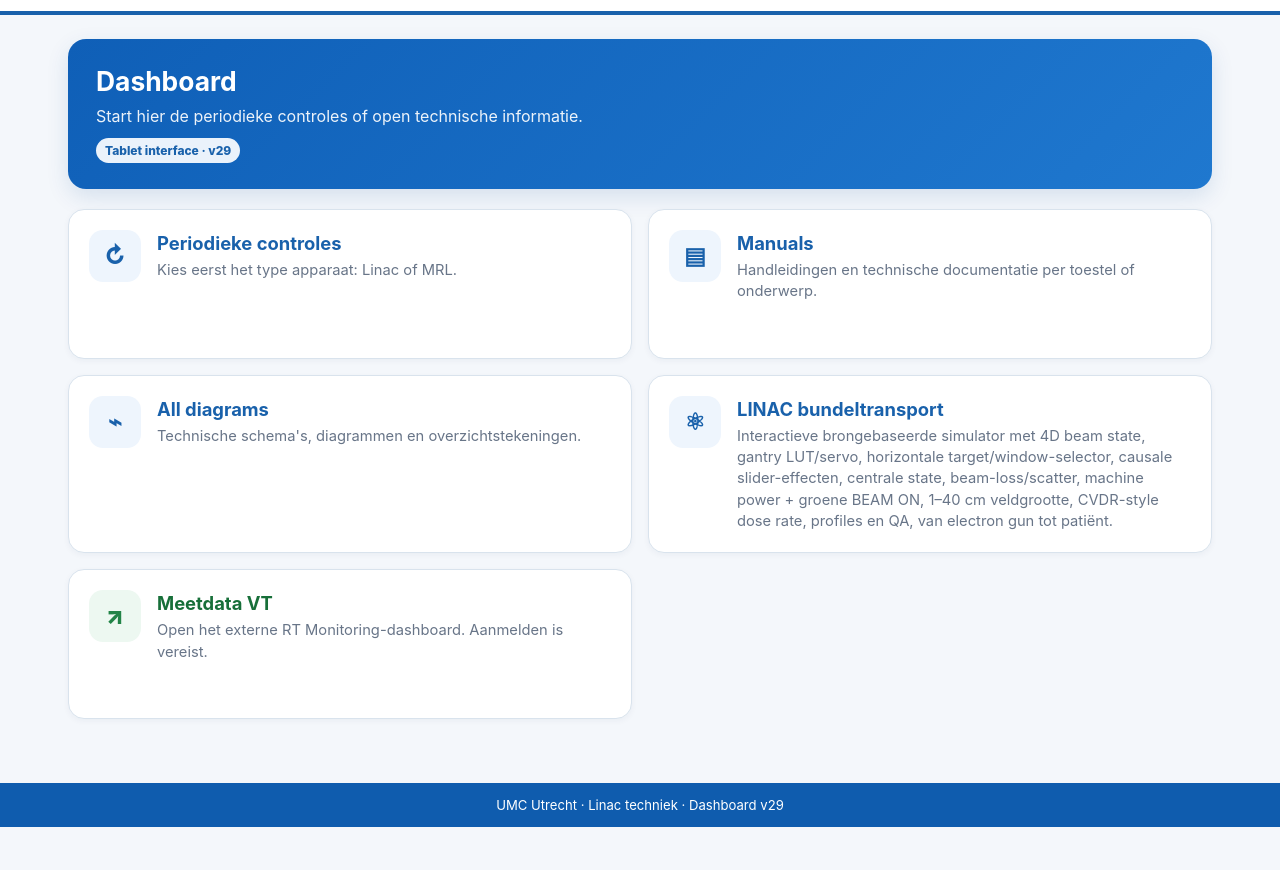
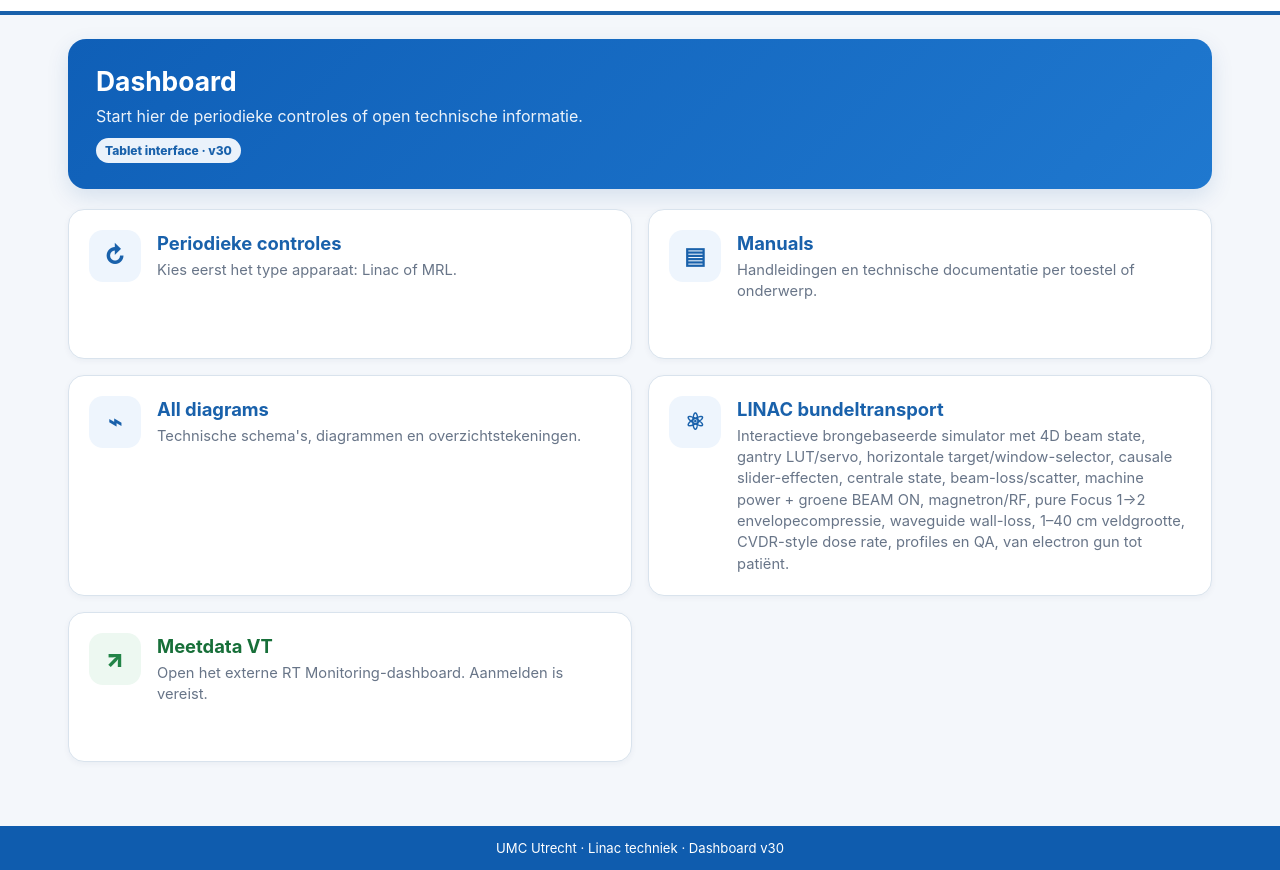
Before and after one commit to thomasgerritsen-code/lichtveld-qa, a plain HTML site: page index.html in a window 1280 px wide. Shown: the part 152-1022 px from the top of the page. Before the commit the page ends 979 px from the top, so only its background shows below. Drawn offline with Linux system fonts and the light colour scheme.

Commit message:
Port v14 changes: index.html

```diff
--- a/index.html
+++ b/index.html
@@ -21,7 +21,7 @@
   <section class="hero">
     <h2>Dashboard</h2>
     <p>Start hier de periodieke controles of open technische informatie.</p>
-    <span class="badge">Tablet interface · v29</span>
+    <span class="badge">Tablet interface · v30</span>
   </section>
 
   <nav class="dashboardGrid" aria-label="Hoofdstukken">
@@ -35,14 +35,14 @@
       <span><h3>Manuals</h3><p>Handleidingen en technische documentatie per toestel of onderwerp.</p></span>
     </a>
 
-    <a class="dashTile" href="all-diagrams.html?v=11">
+    <a class="dashTile" href="all-diagrams.html?v=12">
       <span class="dashIcon">⌁</span>
       <span><h3>All diagrams</h3><p>Technische schema's, diagrammen en overzichtstekeningen.</p></span>
     </a>
 
-    <a class="dashTile" href="linac-simulator/index.html?v=13">
+    <a class="dashTile" href="linac-simulator/index.html?v=14">
       <span class="dashIcon">⚛</span>
-      <span><h3>LINAC bundeltransport</h3><p>Interactieve brongebaseerde simulator met 4D beam state, gantry LUT/servo, horizontale target/window-selector, causale slider-effecten, centrale state, beam-loss/scatter, machine power + groene BEAM ON, 1–40 cm veldgrootte, CVDR-style dose rate, profiles en QA, van electron gun tot patiënt.</p></span>
+      <span><h3>LINAC bundeltransport</h3><p>Interactieve brongebaseerde simulator met 4D beam state, gantry LUT/servo, horizontale target/window-selector, causale slider-effecten, centrale state, beam-loss/scatter, machine power + groene BEAM ON, magnetron/RF, pure Focus 1→2 envelopecompressie, waveguide wall-loss, 1–40 cm veldgrootte, CVDR-style dose rate, profiles en QA, van electron gun tot patiënt.</p></span>
     </a>
 
     <a class="dashTile external" href="https://rtmonitoring.ds.umcutrecht.nl/dashboard-view.html?s=1&id=7&fullscreen=1" target="_blank" rel="noopener noreferrer">
@@ -52,6 +52,6 @@
   </nav>
 </main>
 
-<footer class="footer">UMC Utrecht · Linac techniek · Dashboard v29</footer>
+<footer class="footer">UMC Utrecht · Linac techniek · Dashboard v30</footer>
 </body>
 </html>
```
